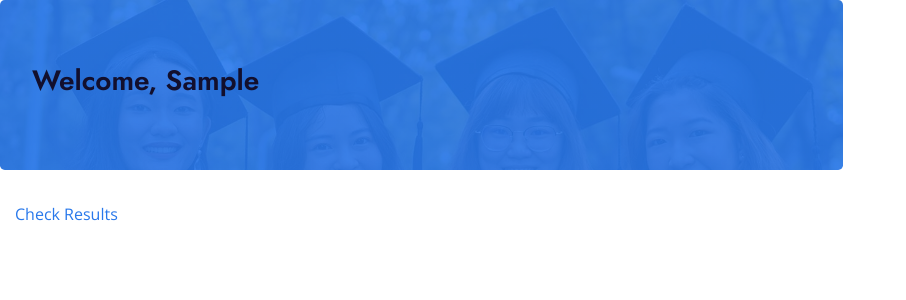
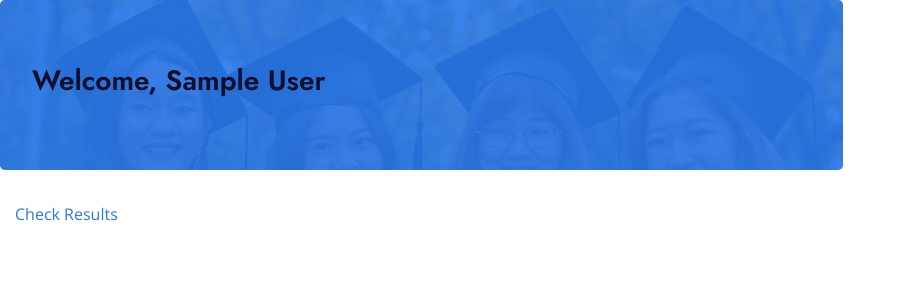
Before and after one commit to ChiedozieEhirim/test_with_edozie, a Flask app: page /profile in a window 1280 px wide. Shown: the part 154-454 px from the top of that part, without its empty margins (0-906 px from the left). Run offline with Flask 3, Linux system fonts and the light colour scheme; the visitor is signed in with stand-in values (Sample User, id 1); the page is wider than the window, and the part outside it is not shown; some libraries are stand-ins or nearby versions.

Commit message:
Profile Display Change

```diff
--- a/shell_commands.py
+++ b/shell_commands.py
@@ -39,7 +39,6 @@ def other_pushes_to_git(commit_message):
     subprocess.run('git push origin master', shell=True)
     print()
 
-first_push_to_git('"Initial Commit"', 'https://github.com/EhirimChiedozie/test_with_edozie.git'),
-
+other_pushes_to_git('"Profile Display Change"')
 
 #run_migrations()
--- a/test_with_edozie/templates/profile.html
+++ b/test_with_edozie/templates/profile.html
@@ -1,7 +1,7 @@
 {% extends 'base.html' %}
 {% block content %}
     <div class="jumbotron">
-        <strong><h3>Welcome, {{ current_user.first_name }}</h3></strong>
+        <strong><h3>Welcome, {{ current_user.first_name }} {{ current_user.last_name }}</h3></strong>
     </div>
     <div class="container">
         <a href="{{ url_for('check_results') }}">Check Results</a>
```
